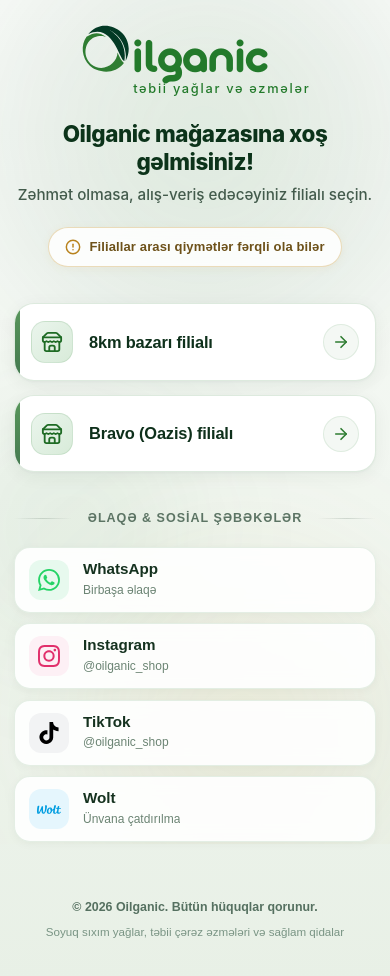
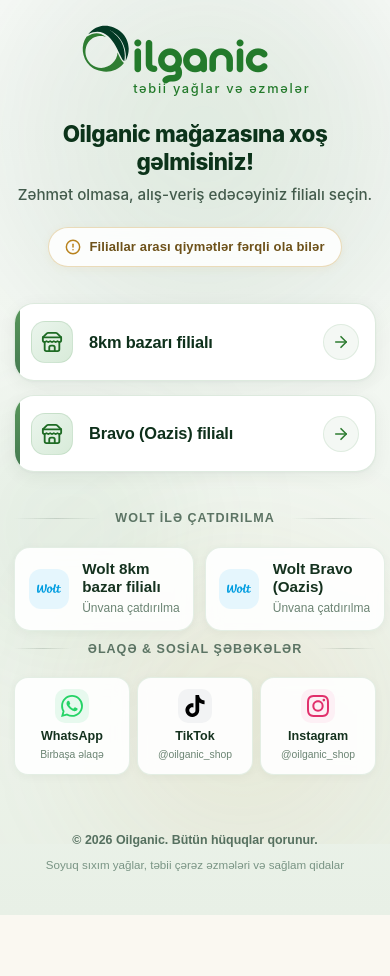
Before and after one commit to oilganic-az/oilganic, a React (Vite) app: page / in a window 390 px wide. Shown: the top 976 px of the page. After the commit the page ends 915 px from the top, so only its background shows below. Built offline with nearby package versions, Linux system fonts and the light colour scheme.

Commit message:
feat: add Wolt Bravo (Oazis) and align social channels side-by-side

```diff
--- a/src/components/BranchHub/BranchHub.module.css
+++ b/src/components/BranchHub/BranchHub.module.css
@@ -325,6 +325,32 @@
   width: 100%;
 }
 
+.socialGrid {
+  display: grid;
+  grid-template-columns: repeat(3, 1fr);
+  gap: 0.65rem;
+  width: 100%;
+}
+
+.socialGrid .channelCard {
+  padding: 0.75rem 0.65rem;
+  gap: 0.6rem;
+}
+
+.socialGrid .channelIconBox {
+  width: 36px;
+  height: 36px;
+  border-radius: 10px;
+}
+
+.socialGrid .channelName {
+  font-size: 0.88rem;
+}
+
+.socialGrid .channelHandle {
+  font-size: 0.7rem;
+}
+
 .channelCard {
   position: relative;
   display: flex;
@@ -514,11 +540,44 @@
   }
 
   .channelsGrid {
-    grid-template-columns: 1fr;
+    grid-template-columns: repeat(2, 1fr);
     gap: 0.65rem;
   }
 
+  .socialGrid {
+    grid-template-columns: repeat(3, 1fr);
+    gap: 0.45rem;
+  }
+
+  .socialGrid .channelCard {
+    padding: 0.65rem 0.35rem;
+    gap: 0.4rem;
+    flex-direction: column;
+    text-align: center;
+    border-radius: 14px;
+  }
+
+  .socialGrid .channelDetails {
+    text-align: center;
+    align-items: center;
+    width: 100%;
+  }
+
+  .socialGrid .channelIconBox {
+    width: 34px;
+    height: 34px;
+    border-radius: 10px;
+  }
+
+  .socialGrid .channelName {
+    font-size: 0.785rem;
+  }
+
+  .socialGrid .channelHandle {
+    font-size: 0.65rem;
+  }
+
   .channelCard {
-    padding: 0.75rem 0.9rem;
+    padding: 0.75rem 0.85rem;
   }
 }
--- a/src/components/BranchHub/BranchHub.tsx
+++ b/src/components/BranchHub/BranchHub.tsx
@@ -232,7 +232,57 @@
           </div>
         </section>
 
-        {/* Social & Delivery Channels */}
+        {/* Wolt Delivery Section */}
+        <section
+          className={styles.channelsSection}
+          aria-label="Wolt ilə çatdırılma"
+        >
+          <div className={styles.channelsDivider}>
+            <span className={styles.channelsDividerLine} />
+            <span className={styles.channelsDividerText}>
+              Wolt ilə Çatdırılma
+            </span>
+            <span className={styles.channelsDividerLine} />
+          </div>
+
+          <div className={styles.channelsGrid}>
+            {/* Wolt 8km bazar filialı */}
+            <a
+              href="https://wolt.com/az/aze/baku/venue/oilganic-shop?no_universal_links=true"
+              target="_blank"
+              rel="noopener noreferrer"
+              className={`${styles.channelCard} ${styles.woltCard}`}
+              id="channel-wolt-8km"
+            >
+              <div className={`${styles.channelIconBox} ${styles.woltIconBox}`}>
+                <WoltIcon size={24} />
+              </div>
+              <div className={styles.channelDetails}>
+                <span className={styles.channelName}>Wolt 8km bazar filialı</span>
+                <span className={styles.channelHandle}>Ünvana çatdırılma</span>
+              </div>
+            </a>
+
+            {/* Wolt Bravo (Oazis) */}
+            <a
+              href="https://wolt.com/az/aze/baku/venue/oilganic-premium?no_universal_links=true"
+              target="_blank"
+              rel="noopener noreferrer"
+              className={`${styles.channelCard} ${styles.woltCard}`}
+              id="channel-wolt-bravo"
+            >
+              <div className={`${styles.channelIconBox} ${styles.woltIconBox}`}>
+                <WoltIcon size={24} />
+              </div>
+              <div className={styles.channelDetails}>
+                <span className={styles.channelName}>Wolt Bravo (Oazis)</span>
+                <span className={styles.channelHandle}>Ünvana çatdırılma</span>
+              </div>
+            </a>
+          </div>
+        </section>
+
+        {/* Social & Contact Channels */}
         <section
           className={styles.channelsSection}
           aria-label="Əlaqə və sosial şəbəkələr"
@@ -245,7 +295,7 @@
             <span className={styles.channelsDividerLine} />
           </div>
 
-          <div className={styles.channelsGrid}>
+          <div className={styles.socialGrid}>
             {/* WhatsApp */}
             <a
               href="https://wa.me/message/A5GKBNAR4DJDO1"
@@ -262,25 +312,6 @@
               <div className={styles.channelDetails}>
                 <span className={styles.channelName}>WhatsApp</span>
                 <span className={styles.channelHandle}>Birbaşa əlaqə</span>
-              </div>
-            </a>
-
-            {/* Instagram */}
-            <a
-              href="https://www.instagram.com/oilganic_shop"
-              target="_blank"
-              rel="noopener noreferrer"
-              className={`${styles.channelCard} ${styles.instagramCard}`}
-              id="channel-instagram"
-            >
-              <div
-                className={`${styles.channelIconBox} ${styles.instagramIconBox}`}
-              >
-                <InstagramIcon size={22} />
-              </div>
-              <div className={styles.channelDetails}>
-                <span className={styles.channelName}>Instagram</span>
-                <span className={styles.channelHandle}>@oilganic_shop</span>
               </div>
             </a>
 
@@ -303,20 +334,22 @@
               </div>
             </a>
 
-            {/* Wolt */}
+            {/* Instagram */}
             <a
-              href="https://wolt.com/az/aze/baku/venue/oilganic-shop?no_universal_links=true"
+              href="https://www.instagram.com/oilganic_shop"
               target="_blank"
               rel="noopener noreferrer"
-              className={`${styles.channelCard} ${styles.woltCard}`}
-              id="channel-wolt"
+              className={`${styles.channelCard} ${styles.instagramCard}`}
+              id="channel-instagram"
             >
-              <div className={`${styles.channelIconBox} ${styles.woltIconBox}`}>
-                <WoltIcon size={24} />
+              <div
+                className={`${styles.channelIconBox} ${styles.instagramIconBox}`}
+              >
+                <InstagramIcon size={22} />
               </div>
               <div className={styles.channelDetails}>
-                <span className={styles.channelName}>Wolt</span>
-                <span className={styles.channelHandle}>Ünvana çatdırılma</span>
+                <span className={styles.channelName}>Instagram</span>
+                <span className={styles.channelHandle}>@oilganic_shop</span>
               </div>
             </a>
           </div>
```
Also changed, not shown: 1 other file (tests, documents, lock files or other folders).
